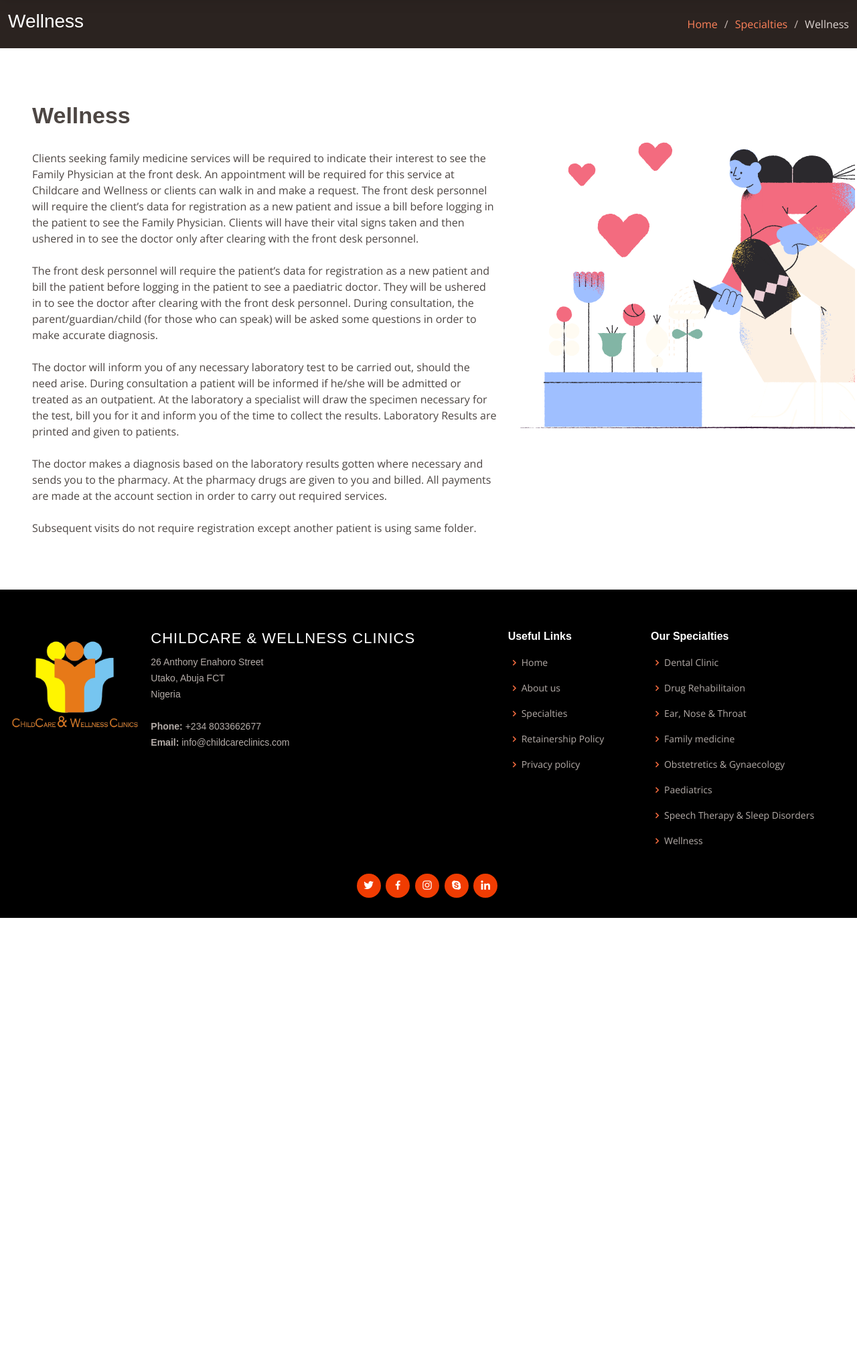
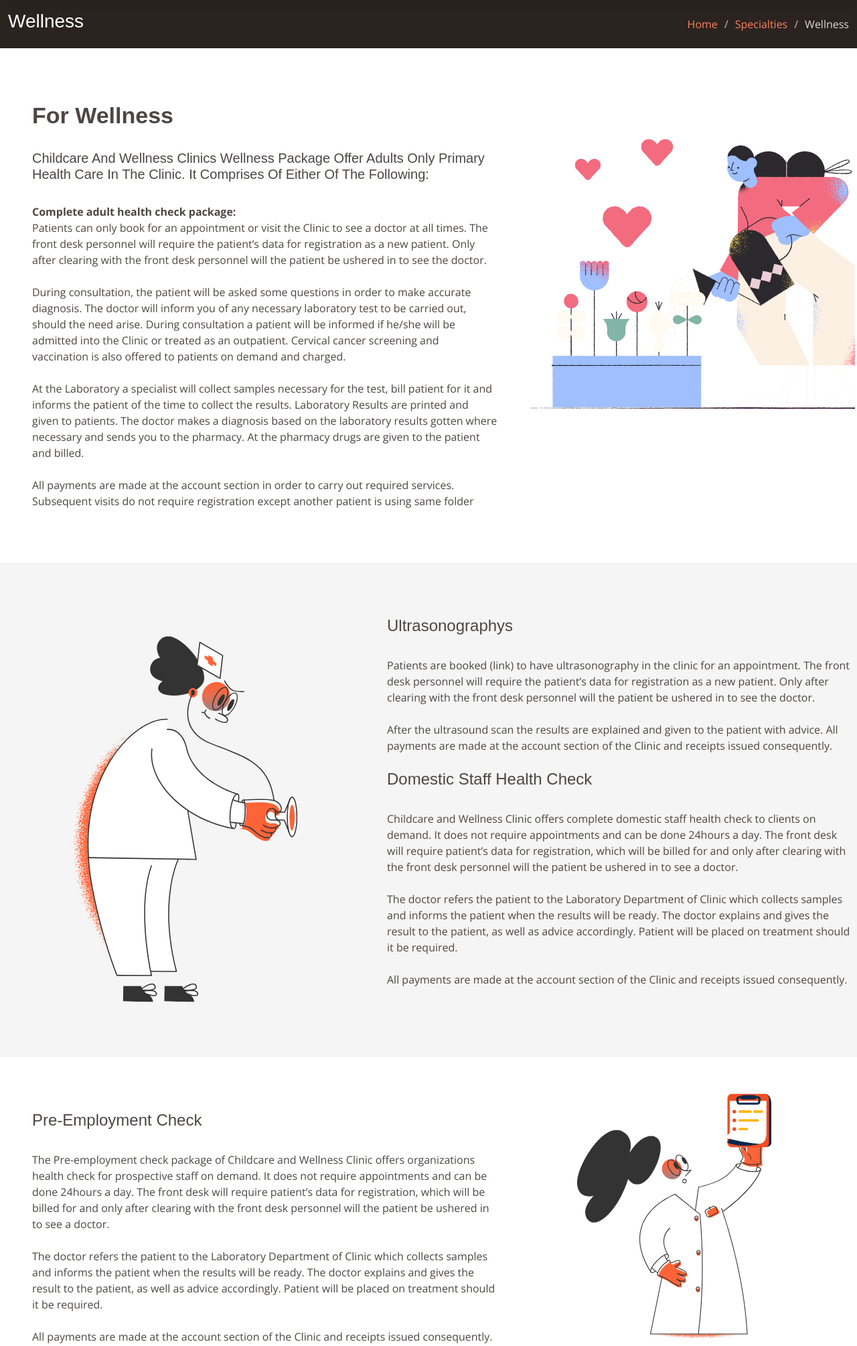
Before and after one commit to Flinch/cwc-web, a PHP site: page /specialties/wellness.html in a window 1280 px wide. Shown: the part 70-2079 px from the top of the page at 67% size. Before the commit the page ends 1440 px from the top, so only its background shows below. Run offline with PHP 8.4, Linux system fonts and the light colour scheme; some libraries are stand-ins or nearby versions; some web fonts are replaced.

Commit message:
added a CRAP TON of pics

```diff
--- a/assets/css/style.css
+++ b/assets/css/style.css
@@ -2295,7 +2295,7 @@ div.directors-text h2:after {
 .family-img {
   background: url(../img/family-500.svg) center center no-repeat;
   background-size: cover;
-  width: 500px;
+  width: 620px;
   margin-left: 30px;
 }
 
@@ -2323,7 +2323,56 @@ div.directors-text h2:after {
 .drugs-img {
   background: url(../img/drugs-500.svg) center center no-repeat;
   background-size: cover;
+  width: 600px;
+  margin-left: 30px;
+}
+
+.sonograph-img {
+  background: url(../img/sonograph.svg) center center no-repeat;
+  background-size: cover;
   width: 500px;
+  margin-left: 30px;
+}
+
+.checklist-img {
+  background: url(../img/checklist.svg) center center no-repeat;
+  background-size: cover;
+  width: 500px;
+  margin-left: 30px;
+}
+
+.well-woman-img {
+  background: url(../img/well-woman.svg) center center no-repeat;
+  background-size: cover;
+  width: 500px;
+  margin-left: 30px;
+}
+
+.visiting-img {
+  background: url(../img/visiting-500.svg) center center no-repeat;
+  background-size: cover;
+  width: 600px;
+  margin-left: 30px;
+}
+
+.ent-img {
+  background: url(../img/ent-clinic.svg) center center no-repeat;
+  background-size: cover;
+  width: 450px;
+  margin-left: 30px;
+}
+
+.immunization-img {
+  background: url(../img/immunization.svg) center center no-repeat;
+  background-size: cover;
+  width: 500px;
+  margin-left: 30px;
+}
+
+.clinic-stay-img {
+  background: url(../img/clinic-stay.svg) center center no-repeat;
+  background-size: cover;
+  width: 620px;
   margin-left: 30px;
 }
 
--- a/clinic/for_patients.html
+++ b/clinic/for_patients.html
@@ -137,7 +137,7 @@
               <p data-aos = "fade-up">All payments are made at the account section in order to carry out required services. Subsequent visits do not require registration except another patient is using same folder. </p></br>
             </div><!-- End .content-->
           </div>
-          <div class="" data-aos="fade-right"></div>
+          <div class="paeds-img col-xl-4 d-flex align-items-stretch justify-content-center justify-content-lg-start" data-aos="fade-right"></div>
         </div>
 
       </div>
@@ -147,7 +147,7 @@
       <div class="container">
 
         <div class="row no-gutters">
-          <div class="col-xl-4 d-flex align-items-stretch justify-content-center justify-content-lg-start" data-aos="fade-right"></div>
+          <div class="immunization-img col-xl-4 d-flex align-items-stretch justify-content-center justify-content-lg-start" data-aos="fade-right"></div>
           <div class="col-xl-7 ps-0 ps-lg-5 pe-lg-1 d-flex align-items-stretch">
             <div class="content d-flex flex-column justify-content-center">
               <h3 data-aos="fade-up">For Immunization Patients</h3> </br>
@@ -176,7 +176,7 @@
               <p data-aos = "fade-up"> The doctor makes a diagnosis based on the laboratory results gotten where necessary and sends you to the pharmacy. At the pharmacy drugs are given to you and billed. All payments are made at the account section in order to carry out required services. Subsequent visits do not require registration except another patient is using same folder.</p></br>
             </div><!-- End .content-->
           </div>
-          <div class="" data-aos="fade-right"></div>
+           <div class="ent-img col-xl-4 d-flex align-items-stretch justify-content-center justify-content-lg-start" data-aos="fade-right"></div>
         </div>
 
       </div>
--- a/clinic/visiting.html
+++ b/clinic/visiting.html
@@ -126,7 +126,7 @@
 
         <div class="row no-gutters">
 
-          <div class="col-xl-7 ps-0 ps-lg-5 pe-lg-1 d-flex align-items-stretch">
+          <div class="col-lg-6 ps-0 ps-lg-5 pe-lg-1 d-flex align-items-stretch">
             <div class="content d-flex flex-column justify-content-center">
               <h5 data-aos="fade-up">Visiting Hours</h3>
                 <p data-aos = "fade-up"> Family and friends are encouraged to visit between 1pm and 9pm to allow the patient’s health and personal care needs to be met. </p></br></br>
@@ -139,7 +139,7 @@
                 <p data-aos = "fade-up"> Parking: Parking space is available for visitors outside the clinic at the car owner’s risk. </p>
             </div><!-- End .content-->
           </div>
-          <div class="" data-aos="fade-right"></div>
+         <div class="visiting-img col-xl-4 d-flex align-items-stretch justify-content-center justify-content-lg-start" data-aos="fade-right"></div>
         </div>
 
       </div>
--- a/specialties/drug_rehab.html
+++ b/specialties/drug_rehab.html
@@ -127,7 +127,7 @@
 
         <div class="row no-gutters">
 
-          <div class="col-xl-7 ps-0 ps-lg-5 pe-lg-1 d-flex align-items-stretch">
+          <div class="col-lg-6 ps-0 ps-lg-3 pe-lg-1 d-flex align-items-stretch">
             <div class="content d-flex flex-column justify-content-center">
               <h3 data-aos="fade-up">Drug Addiction & Rehabilitation</h3> </br>
               <p data-aos="fade-up">Childcare and Wellness Clinics provides services in drug addiction and rehabilitation. These services range from counseling to treatment with provision for inpatient services where necessary.</p> </br>
--- a/specialties/ent.html
+++ b/specialties/ent.html
@@ -160,7 +160,7 @@
               </div> -->
             </div><!-- End .content-->
           </div>
-          <div class="" data-aos="fade-right"></div>
+          <div class="ent-img col-xl-4 d-flex align-items-stretch justify-content-center justify-content-lg-start" data-aos="fade-right"></div>
         </div>
 
       </div>
--- a/specialties/family_medicine.html
+++ b/specialties/family_medicine.html
@@ -127,7 +127,7 @@
 
         <div class="row no-gutters">
 
-          <div class="col-xl-7 ps-0 ps-lg-5 pe-lg-1 d-flex align-items-stretch">
+          <div class="col-lg-6 ps-0 ps-lg-3 pe-lg-1 d-flex align-items-stretch">
             <div class="content d-flex flex-column justify-content-center">
               <h3 data-aos="fade-up">Family Medicine</h3> </br>
               <p data-aos="fade-up">Clients seeking family medicine services will be required to indicate their interest to see the Family Physician at the front desk. An appointment will be required for this service at Childcare and Wellness or clients can walk in and make a request. The front desk personnel will require the client’s data for registration as a new patient and issue a bill before logging in the patient to see the Family Physician. Clients will have their vital signs taken and then ushered in to see the doctor only after clearing with the front desk personnel.</p> </br>
--- a/specialties/wellness.html
+++ b/specialties/wellness.html
@@ -129,37 +129,75 @@
 
           <div class="col-xl-7 ps-0 ps-lg-5 pe-lg-1 d-flex align-items-stretch">
             <div class="content d-flex flex-column justify-content-center">
-              <h3 data-aos="fade-up">Wellness</h3> </br>
-              <p data-aos="fade-up">Clients seeking family medicine services will be required to indicate their interest to see the Family Physician at the front desk. An appointment will be required for this service at Childcare and Wellness or clients can walk in and make a request. The front desk personnel will require the client’s data for registration as a new patient and issue a bill before logging in the patient to see the Family Physician. Clients will have their vital signs taken and then ushered in to see the doctor only after clearing with the front desk personnel.</p> </br>
-                <p data-aos = "fade-up"> The front desk personnel will require the patient’s data for registration as a new patient and bill the patient before logging in the patient to see a paediatric doctor. They will be ushered in to see the doctor after clearing with the front desk personnel. During consultation, the parent/guardian/child (for those who can speak) will be asked some questions in order to make accurate diagnosis.</p></br>
-                <p data-aos = "fade-up"> The doctor will inform you of any necessary laboratory test to be carried out, should the need arise. During consultation a patient will be informed if he/she will be admitted or treated as an outpatient. At the laboratory a specialist will draw the specimen necessary for the test, bill you for it and inform you of the time to collect the results. Laboratory Results are printed and given to patients.</p> </br>
-                <p data-aos = "fade-up"> The doctor makes a diagnosis based on the laboratory results gotten where necessary and sends you to the pharmacy. At the pharmacy drugs are given to you and billed. All payments are made at the account section in order to carry out required services.</p> </br>
-                <p data-aos = "fade-up"> Subsequent visits do not require registration except another patient is using same folder. </p>
-              <!-- <div class="row">
-                <div class="col-md-6 icon-box" data-aos="fade-up">
-                  <i class="bx bx-receipt"></i>
-                  <h4>Honesty</h4>
-                  <p>Consequuntur sunt aut quasi enim aliquam quae harum pariatur laboris nisi ut aliquip</p>
-                </div>
-                <div class="col-md-6 icon-box" data-aos="fade-up" data-aos-delay="100">
-                  <i class="bx bx-cube-alt"></i>
-                  <h4>Respect</h4>
-                  <p>Excepteur sint occaecat cupidatat non proident, sunt in culpa qui officia deserunt</p>
-                </div>
-                <div class="col-md-6 icon-box" data-aos="fade-up" data-aos-delay="200">
-                  <i class="bx bx-images"></i>
-                  <h4>Comfort</h4>
-                  <p>Aut suscipit aut cum nemo deleniti aut omnis. Doloribus ut maiores omnis facere</p>
-                </div>
-                <div class="col-md-6 icon-box" data-aos="fade-up" data-aos-delay="300">
-                  <i class="bx bx-shield"></i>
-                  <h4>Safety & Cleanliness</h4>
-                  <p>Expedita veritatis consequuntur nihil tempore laudantium vitae denat pacta</p>
-                </div>
-              </div> -->
+              <h3 data-aos="fade-up">For Wellness</h3> </br>
+              <h5 data-aos = "fade-up"> Childcare And Wellness Clinics Wellness Package Offer Adults Only Primary Health Care In The Clinic. It Comprises Of Either Of The Following:</h5></br>
+              <p data-aos = "fade-up" style="font-weight:bold"> Complete adult health check package: </p>
+              <p data-aos="fade-up">Patients can only book for an appointment or visit the Clinic to see a doctor at all times. The front desk personnel will require the patient’s data for registration as a new patient. Only after clearing with the front desk personnel will the patient be ushered in to see the doctor.</p> </br>
+                <p data-aos = "fade-up"> During consultation, the patient will be asked some questions in order to make accurate diagnosis. The doctor will inform you of any necessary laboratory test to be carried out, should the need arise. During consultation a patient will be informed if he/she will be admitted into the Clinic or treated as an outpatient. Cervical cancer screening and vaccination is also offered to patients on demand and charged.</p></br>
+                <p data-aos = "fade-up"> At the Laboratory a specialist will collect samples necessary for the test, bill patient for it and informs the patient of the time to collect the results. Laboratory Results are printed and given to patients. The doctor makes a diagnosis based on the laboratory results gotten where necessary and sends you to the pharmacy. At the pharmacy drugs are given to the patient and billed.</p> </br>
+                <p data-aos = "fade-up"> All payments are made at the account section in order to carry out required services. Subsequent visits do not require registration except another patient is using same folder </p>
             </div><!-- End .content-->
           </div>
           <div class="wellness-img col-xl-4 d-flex align-items-stretch justify-content-center justify-content-lg-start" data-aos="fade-right"></div>
+        </div>
+
+      </div>
+    </section><!-- End About Us Section -->
+
+    <section style="background-color:whitesmoke" class="about-us">
+      <div class="container">
+
+        <div class="row no-gutters">
+           <div class="sonograph-img col-xl-4 d-flex align-items-stretch justify-content-center justify-content-lg-start" data-aos="fade-right"></div>
+          <div class="col-lg-7 ps-0 ps-lg-5 pe-lg-1 d-flex align-items-stretch">
+            <div class="content d-flex flex-column justify-content-center">
+              <h4 data-aos="fade-up">Ultrasonographys</h4> </br>
+                <p data-aos = "fade-up"> Patients are booked (link) to have ultrasonography in the clinic for an appointment. The front desk personnel will require the patient’s data for registration as a new patient. Only after clearing with the front desk personnel will the patient be ushered in to see the doctor.</p></br>
+                <p data-aos = "fade-up"> After the ultrasound scan the results are explained and given to the patient with advice. All payments are made at the account section of the Clinic and receipts issued consequently.</p> </br>
+
+                <h4 data-aos="fade-up">Domestic Staff Health Check </h4> </br>
+                  <p data-aos = "fade-up"> Childcare and Wellness Clinic offers complete domestic staff health check to clients on demand. It does not require appointments and can be done 24hours a day. The front desk will require patient’s data for registration, which will be billed for and only after clearing with the front desk personnel will the patient be ushered in to see a doctor.</p></br>
+                  <p data-aos = "fade-up"> The doctor refers the patient to the Laboratory Department of Clinic which collects samples and informs the patient when the results will be ready. The doctor explains and gives the result to the patient, as well as advice accordingly. Patient will be placed on treatment should it be required.</p> </br>
+                  <p data-aos = "fade-up"> All payments are made at the account section of the Clinic and receipts issued consequently.</p> </br>
+            </div><!-- End .content-->
+          </div>
+        </div>
+
+      </div>
+    </section>
+
+    <section id="about-us" class="about-us">
+      <div class="container">
+
+        <div class="row no-gutters">
+
+          <div class="col-xl-7 ps-0 ps-lg-5 pe-lg-1 d-flex align-items-stretch">
+            <div class="content d-flex flex-column justify-content-center">
+              <h4 data-aos="fade-up">Pre-Employment Check</h4> </br>
+              <p data-aos="fade-up">The Pre-employment check package of Childcare and Wellness Clinic offers organizations health check for prospective staff on demand. It does not require appointments and can be done 24hours a day. The front desk will require patient’s data for registration, which will be billed for and only after clearing with the front desk personnel will the patient be ushered in to see a doctor.</p> </br>
+                <p data-aos = "fade-up"> The doctor refers the patient to the Laboratory Department of Clinic which collects samples and informs the patient when the results will be ready. The doctor explains and gives the result to the patient, as well as advice accordingly. Patient will be placed on treatment should it be required.</p></br>
+                <p data-aos = "fade-up"> All payments are made at the account section of the Clinic and receipts issued consequently.</p> </br>
+            </div><!-- End .content-->
+          </div>
+          <div class="checklist-img col-xl-4 d-flex align-items-stretch justify-content-center justify-content-lg-start" data-aos="fade-right"></div>
+        </div>
+
+      </div>
+    </section>
+
+    <section style="background-color:whitesmoke" class="about-us">
+      <div class="container">
+
+        <div class="row no-gutters">
+         <div class="well-woman-img col-lg-5 d-flex align-items-stretch justify-content-center justify-content-lg-start" data-aos="fade-right"></div>
+          <div class="col-lg-7 ps-0 ps-lg-5 pe-lg-1 d-flex align-items-stretch">
+            <div class="content d-flex flex-column justify-content-center">
+              <h4 data-aos="fade-up">Well Woman</h4> </br>
+                <p data-aos = "fade-up"> The Well-woman specialty of the Clinic offers women of reproductive ages obstetrics and gynecology advice and treatment to patients only. Patient are required to book for this service of the Clinic. The Clinic does not offer Antenatal Package or care however provides advice and referrals to patients that require it. Gynaecological cases are handled by the Obstetrician/Gynaecologist of Childcare and Wellness Clinics.</p></br>
+                <p data-aos = "fade-up"> At the Clinic the front desk personnel will require patient’s data for registration, which will be billed for, and only after clearing with the front desk personnel will the patient be ushered in to see a doctor. The doctor refers patient to the Laboratory Department of Clinic, which collects samples and informs the patient when the results will be ready.</p> </br>
+                  <p data-aos = "fade-up"> The doctor explains and gives the result to the patient, as well as advice accordingly. Patient will be placed on treatment should it be required. All payments are made at the account section of the Clinic and receipts issued consequently.</p></br>
+            </div><!-- End .content-->
+          </div>
         </div>
 
       </div>
```
Also changed, not shown: clinic/clinic_stay.html (+11 -11 lines), clinic/wellness.html (+6 -6 lines), assets/img/checklist.svg (added), assets/img/clinic-stay.svg (added), assets/img/ent-clinic.svg (added), assets/img/immunization.svg (added), assets/img/sonograph.svg (added), assets/img/visiting-500.svg (added), assets/img/visiting.svg (added), assets/img/well-woman.svg (added), 3 other files.
